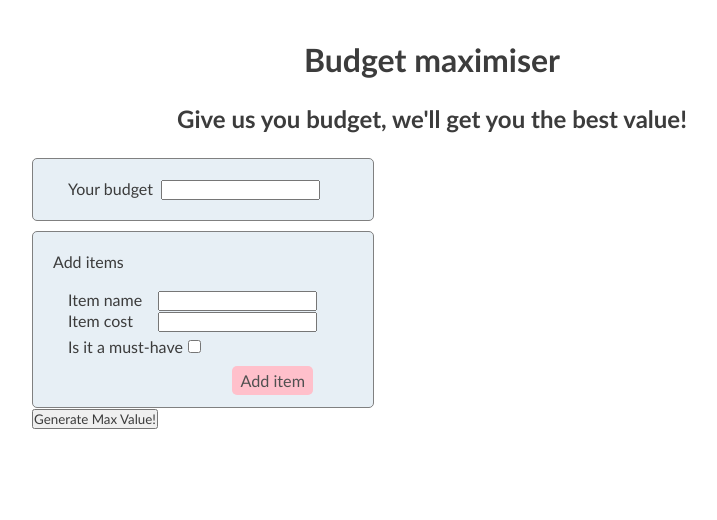
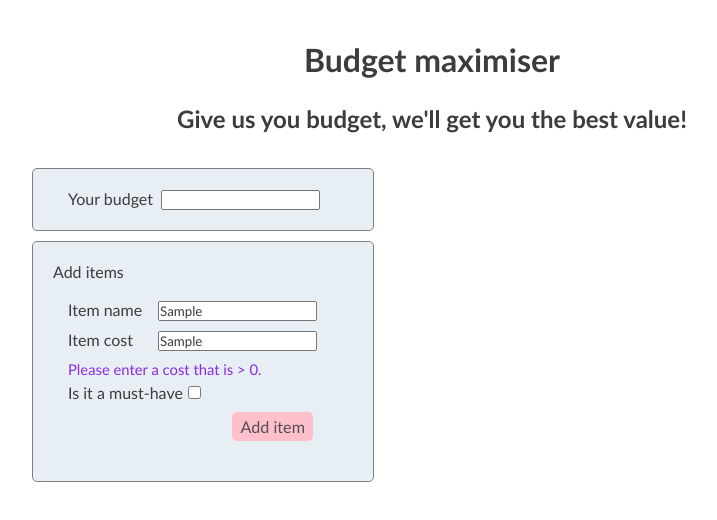
Before and after one commit to yuning-dev/19-budget-maximiser-vue, a Vue app in the folder budget-maximiser/: page / in a window 1280 px wide. Both pictures are taken after typing "Sample", "Sample" into the empty fields and a click on the button "Add item". Shown: the top 520 px of the page, without its empty margins (208-925 px from the left). Built offline with nearby package versions, Linux system fonts and the light colour scheme.

Commit message:
fix mustHave checkbox to reset after Add item button is clicked; add checks for name and cost, as well as error messages

```diff
--- a/budget-maximiser/src/App.css
+++ b/budget-maximiser/src/App.css
@@ -28,6 +28,7 @@ form {
 label[for="itemName"], label[for="itemCost"]{
     display: table-cell;
     width: 90px;
+    height: 30px;
 }
 
 input[id="itemName"], input[id="itemCost"] {
@@ -37,6 +38,7 @@ input[id="itemName"], input[id="itemCost"] {
 .mainWrapper {
     margin: 25px auto 0 auto;
     width: 800px;
+    display: flex;
 }
 
 .box {
@@ -53,12 +55,14 @@ input[id="itemName"], input[id="itemCost"] {
     padding-right: 8px;
 }
 
-.addItemsWrapper {
-    height: 135px;
+.addItemsInnerWrapper {
+    padding-left: 15px;
 }
 
-.addItemsInnerWrapper {
+.errorDiv {
     padding-left: 15px;
+    font-size: 0.925em;
+    color: blueviolet;
 }
 
 .mustHaveWrapper {
@@ -68,8 +72,11 @@ input[id="itemName"], input[id="itemCost"] {
     gap: 5px;
 }
 
+.addBtnWrapper {
+    text-align: right;
+}
+
 .addItemBtn {
-    float: right;
     margin: 10px 40px 20px 0;
     padding: 5px 8px;
     font-size: 1.0125em;
--- a/budget-maximiser/src/App.vue
+++ b/budget-maximiser/src/App.vue
@@ -3,6 +3,7 @@
         <h1>Budget maximiser</h1>
         <h2>Give us you budget, we'll get you the best value!</h2>
         <div :class="$style.mainWrapper">
+            <div>
                 <form :class="[$style.budget, $style.box]" action="javascript:void(0);">
                     <div :class="$style.budgetInner">
                         <label for="budget">Your budget</label><input type="text" id="budget">
@@ -20,15 +21,29 @@
                             <input type="text" id="itemCost" v-model="cost">
                         </div>
                     </form>
+                    <template v-if="this.addBtnClicked && !validName">
+                        <div :class="$style.errorDiv">
+                            Please enter a valid name.
+                        </div>
+                    </template>
+                    <template v-if="this.addBtnClicked && !validCost">
+                        <div :class="$style.errorDiv">
+                            Please enter a cost that is > 0.
+                        </div>
+                    </template>
                     <div :class="$style.mustHaveWrapper">
-                    <label for="mustHave">Is it a must-have</label><input type="checkbox" id="mustHave" @click="toggleMustHave()" >
+                        <label for="mustHave">Is it a must-have</label><input type="checkbox" id="mustHave" :checked="isMustHave" @click="toggleMustHave()" >
                     </div>
+                    <div :class="$style.addBtnWrapper">
                         <button :class="$style.addItemBtn" @click="addItemBtnClicked">Add item</button>
                     </div>
+                </div>
+            </div>
             <div :class="$style.itemsList">
-
+                <template v-for="item in items">
+                </template>
             </div>
-            <button :class="$style.generateValueBtn">Generate Max Value!</button>
+            <!-- <button :class="$style.generateValueBtn">Generate Max Value!</button> -->
         </div>
     </div>
 </template>
@@ -38,33 +53,50 @@ export default {
     name: 'App',
     data() {
         return {
-            name: null,
-            cost: null,
+            name: '',
+            cost: '',
             isMustHave: false,
-            items: []
+            items: [],
+            addBtnClicked: false
         }
+    },
+    computed: {
+        validName() {
+            const trimmedName = this.name.trim()
+            const isNumber = Number(trimmedName)
+            if (trimmedName.length > 0 && Number.isNaN(isNumber)) {
+                return true
+            }
+            return false
+        },
+        validCost() {
+            if (!Number.isNaN(this.cost) && this.cost > 0) {
+                return true
+            }
+            return false
+        },
     },
     methods: {
         toggleMustHave() {
-            if (this.isMustHave) {
-                this.isMustHave = false
-                console.log('I should be false')
-            } else {
-                this.isMustHave = true
-                console.log('Hi I am true')
-            }
+            this.isMustHave = !this.isMustHave
         },
         addItemBtnClicked() {
+            this.addBtnClicked = true
+            if (this.validName && this.validCost) {
                 const item = {
                     name: this.name,
                     cost: this.cost,
                     mustHave: this.isMustHave
                 }
+
                 this.items.push(item)
+                this.name = ''
+                this.cost = ''
+                this.isMustHave = false
                 console.log(item)
                 console.log(this.items)
-            this.name = ''
-            this.cost = ''
+            }
+
         }
     }
 }
```
Lines whose indentation alone changed are shown as unchanged.
